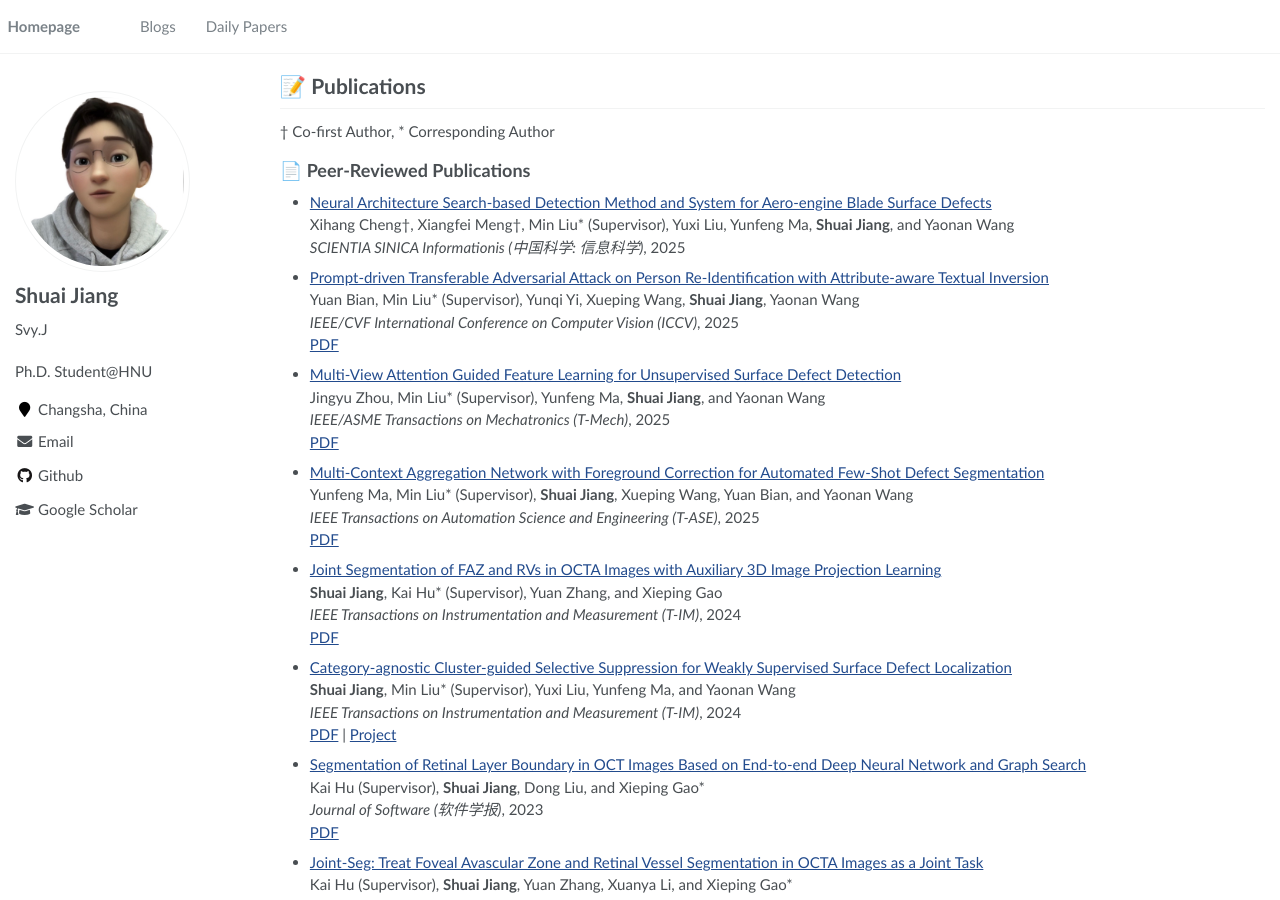
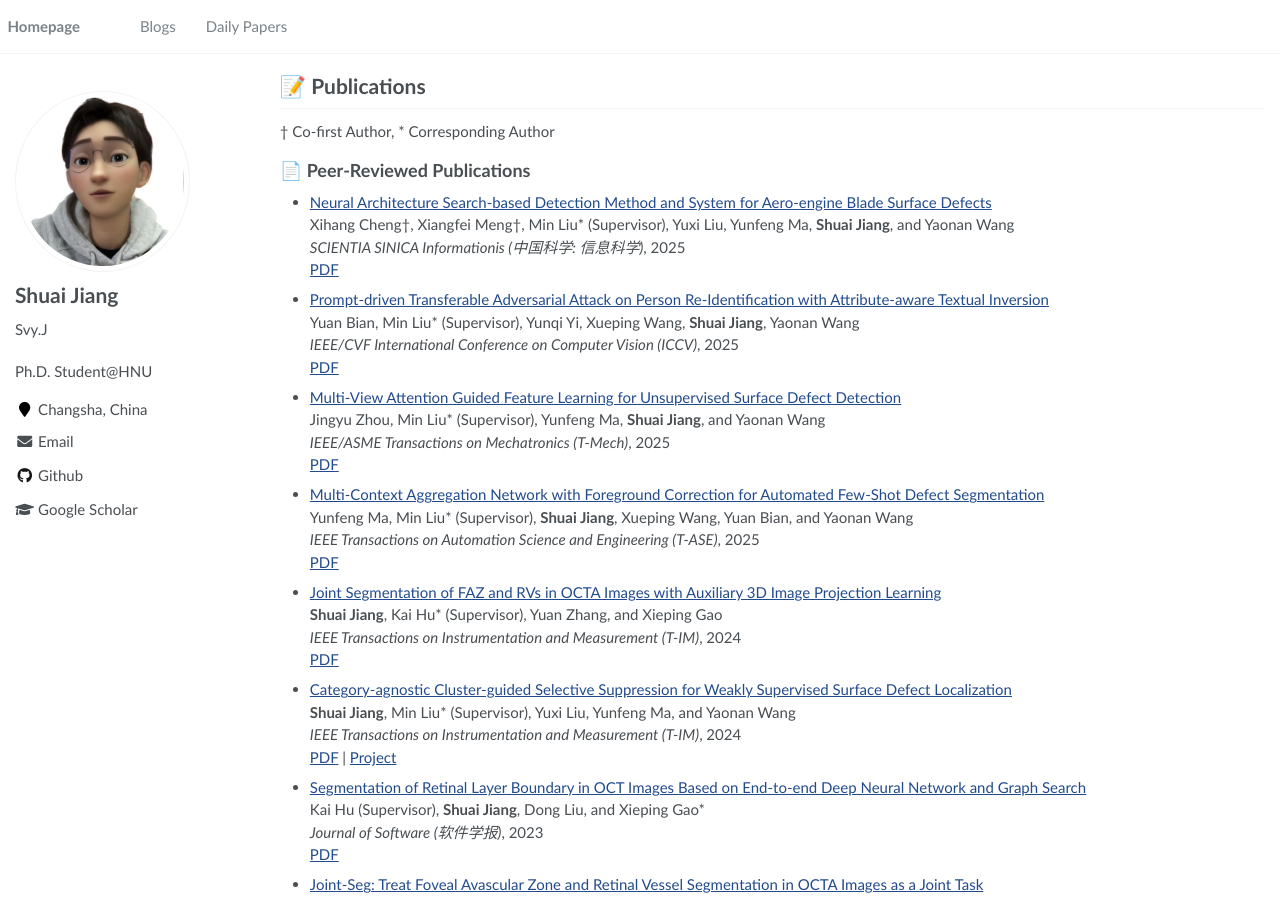
Before and after one commit to SvyJ/svyj.github.io, a Jekyll site: the page built from _pages/index.md, in a window 1280 px wide and 900 px high, scrolled down 1230 px. Built offline with Jekyll 4.4.1, drawn with Linux system fonts in a browser that asks for light colours.

Commit message:
Update index.md

```diff
--- a/_pages/index.md
+++ b/_pages/index.md
@@ -87,6 +87,7 @@ author_profile: true
 - [Neural Architecture Search-based Detection Method and System for Aero-engine Blade Surface Defects](https://www.sciengine.com/SSI/doi/10.1360/SSI-2025-0145)<br>
   Xihang Cheng†, Xiangfei Meng†, Min Liu* (Supervisor), Yuxi Liu, Yunfeng Ma, **Shuai Jiang**, and Yaonan Wang<br>
   _SCIENTIA SINICA Informationis (中国科学: 信息科学)_, 2025<br>
+  [PDF](https://www.sciengine.com/SSI/doi/10.1360/SSI-2025-0145)
 
 - [Prompt-driven Transferable Adversarial Attack on Person Re-Identification with Attribute-aware Textual Inversion](https://arxiv.org/abs/2502.19697)<br>
   Yuan Bian, Min Liu* (Supervisor), Yunqi Yi, Xueping Wang, **Shuai Jiang**, Yaonan Wang<br>
```
